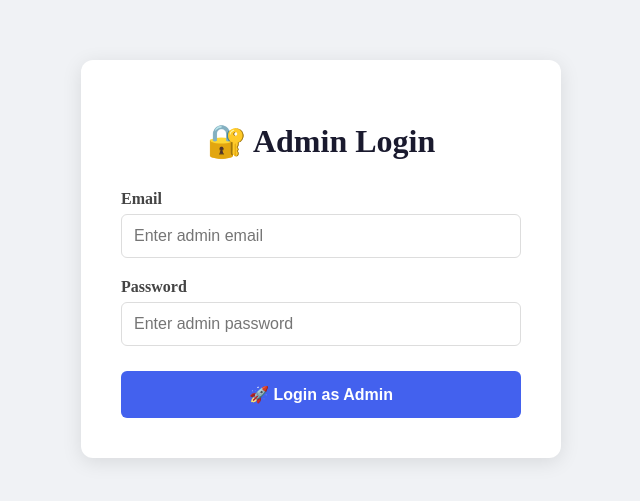
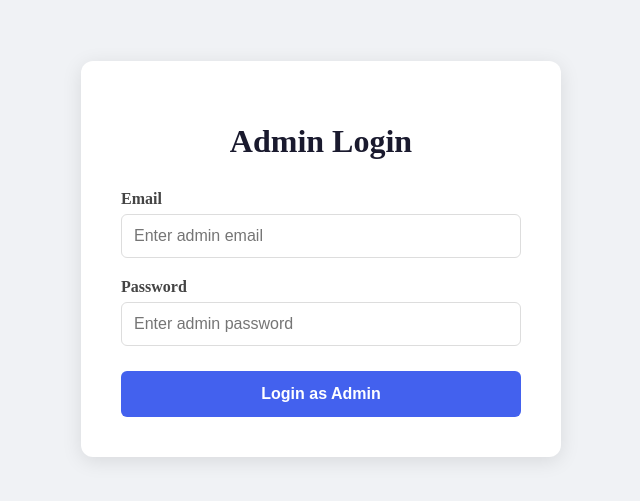
Before and after one commit to biitassets-VSS/itassets, a Next.js app: page /admin-login in a window 1280 px wide. Shown: the part 141-642 px from the top of the page, without its empty margins (319-959 px from the left). Built offline with nearby package versions, Linux system fonts and the light colour scheme.

Commit message:
update new

```diff
--- a/app/(auth)/admin-login/page.tsx
+++ b/app/(auth)/admin-login/page.tsx
@@ -8,7 +8,7 @@ const styles: Record<string, CSSProperties> = {
   wrapper: { display: 'flex', justifyContent: 'center', alignItems: 'center', minHeight: '100vh', backgroundColor: '#f0f2f5' },
   card: { width: '100%', maxWidth: '400px', backgroundColor: 'white', padding: '40px', borderRadius: '12px', boxShadow: '0 4px 20px rgba(0,0,0,0.1)' },
   error: { backgroundColor: '#ffe3e3', color: '#c0392b', padding: '12px', borderRadius: '6px', marginBottom: '20px', textAlign: 'center' },
-  label: { display: 'block', marginBottom: '6px', fontWeight: 'bold', color: '#444' },
+  label: { display: 'block', marginBottom: '6px', fontWeight: 'bold' as const, color: '#444' },
   input: { width: '100%', padding: '12px', border: '1px solid #ddd', borderRadius: '6px', fontSize: '16px', boxSizing: 'border-box' },
   fieldWrap: { marginBottom: '20px' },
   fieldWrap2: { marginBottom: '25px' },
@@ -16,10 +16,10 @@ const styles: Record<string, CSSProperties> = {
 
 export default function AdminLoginPage() {
   const router = useRouter()
-  const [email, setEmail] = useState('')
-  const [password, setPassword] = useState('')
-  const [loading, setLoading] = useState(false)
-  const [error, setError] = useState('')
+  const [email, setEmail] = useState<string>('')
+  const [password, setPassword] = useState<string>('')
+  const [loading, setLoading] = useState<boolean>(false)
+  const [error, setError] = useState<string>('')
 
   const handleLogin = async (e: React.FormEvent) => {
     e.preventDefault()
@@ -49,20 +49,24 @@ export default function AdminLoginPage() {
   }
 
   const btnStyle: CSSProperties = {
-    width: '100%', padding: '14px',
+    width: '100%',
+    padding: '14px',
     backgroundColor: loading ? '#aaa' : '#4361ee',
-    color: 'white', border: 'none', borderRadius: '6px',
-    fontSize: '16px', fontWeight: 'bold',
-    cursor: loading ? 'not-allowed' : 'pointer'
+    color: 'white',
+    border: 'none',
+    borderRadius: '6px',
+    fontSize: '16px',
+    fontWeight: 'bold',
+    cursor: loading ? 'not-allowed' : 'pointer',
   }
 
   return (
     <div style={styles.wrapper}>
       <div style={styles.card}>
-        <h1 style={{ textAlign: 'center', marginBottom: '30px', color: '#1a1a2e' }}>🔐 Admin Login</h1>
+        <h1 style={{ textAlign: 'center', marginBottom: '30px', color: '#1a1a2e' }}>Admin Login</h1>
 
         {error && (
-          <div style={styles.error}>❌ {error}</div>
+          <div style={styles.error}>{error}</div>
         )}
 
         <form onSubmit={handleLogin}>
@@ -93,7 +97,7 @@ export default function AdminLoginPage() {
           </div>
 
           <button type="submit" disabled={loading} style={btnStyle}>
-            {loading ? '⏳ Logging in...' : '🚀 Login as Admin'}
+            {loading ? 'Logging in...' : 'Login as Admin'}
           </button>
         </form>
       </div>
```
